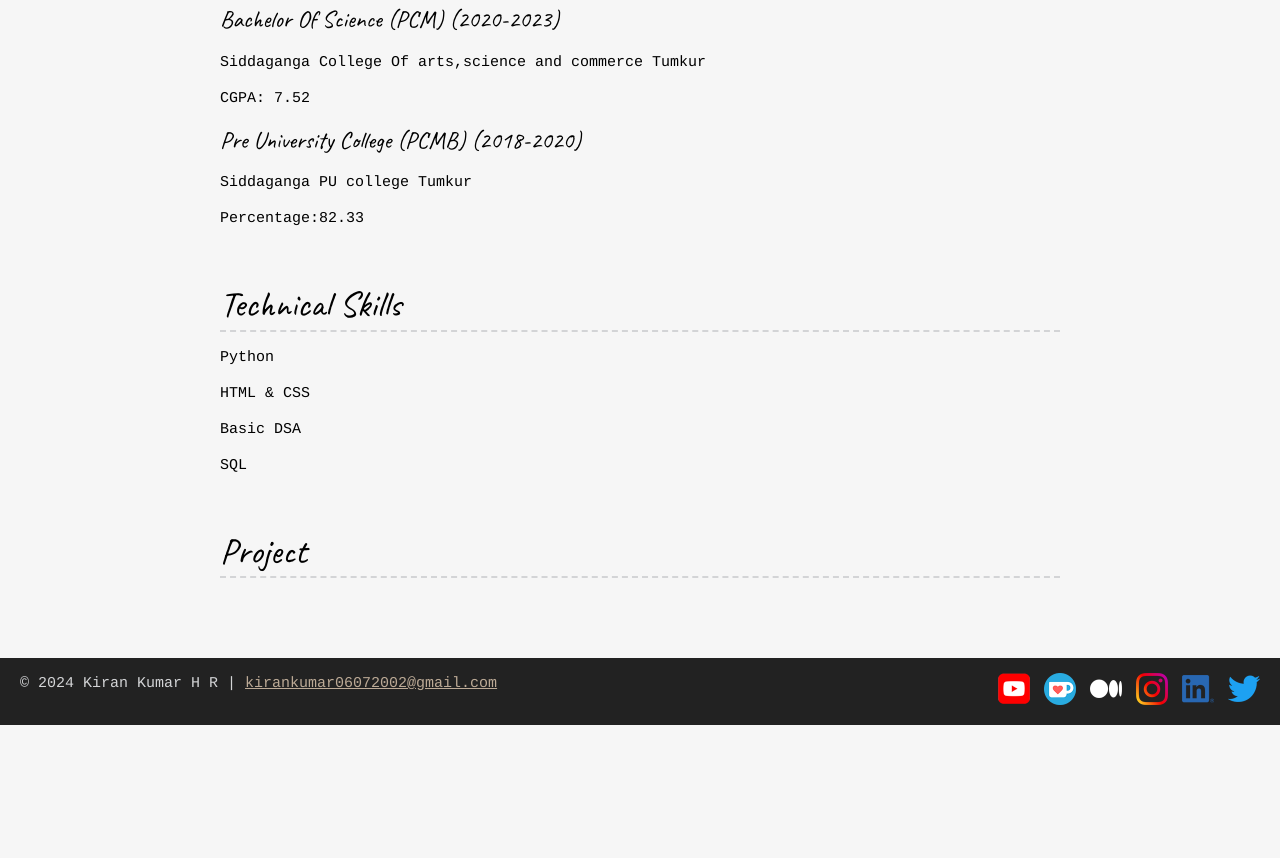
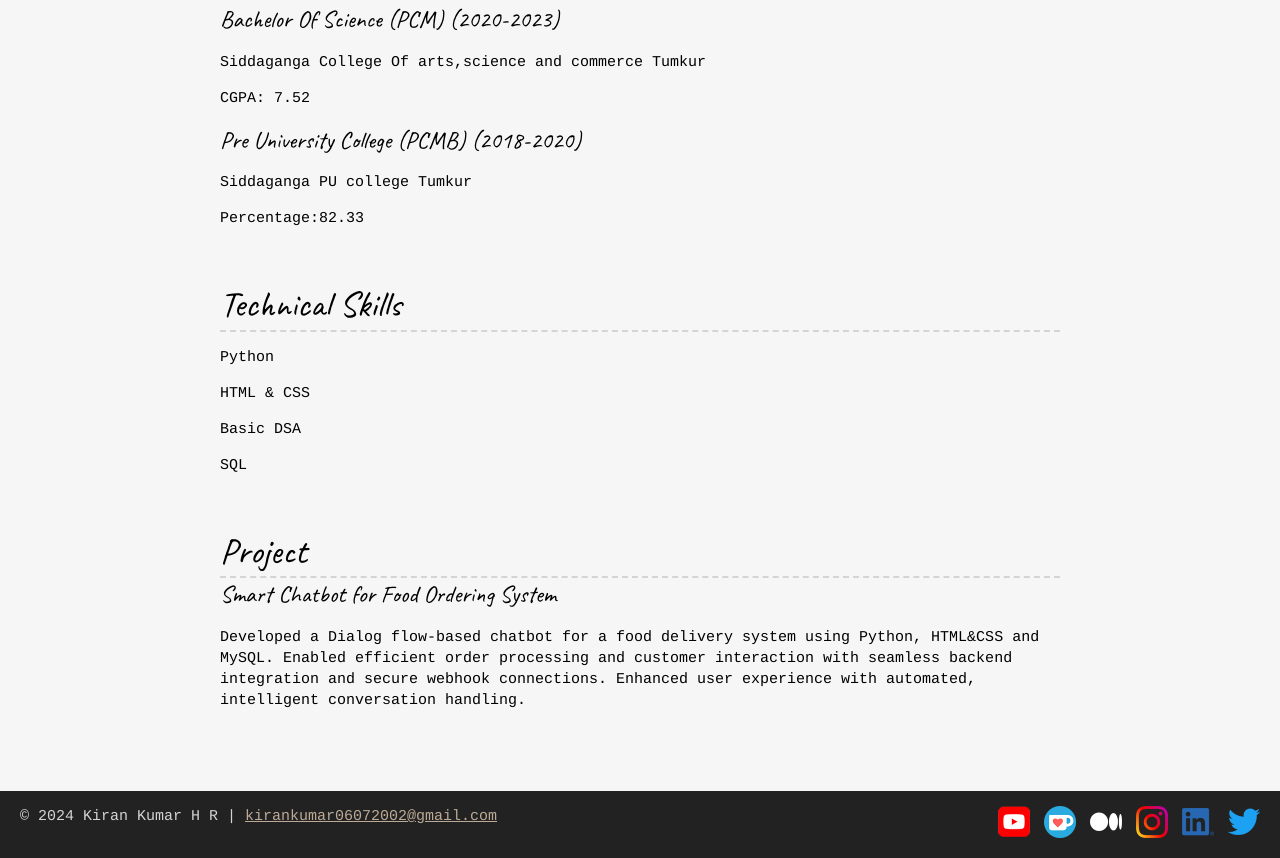
Before and after one commit to kirankumarhr672002/portfolio, a plain HTML site: page resume.html in a window 1280 px wide. Shown: the part 925-1783 px from the top of the page. Before the commit the page ends 1650 px from the top, so only its background shows below. Drawn offline with nearby package versions, Linux system fonts and the light colour scheme.

Commit message:
Update resume.html

```diff
--- a/resume.html
+++ b/resume.html
@@ -70,6 +70,10 @@
 
     <section class="resume-section">
       <h2>Project</h2>
+      <section>
+        <h3>Smart Chatbot for Food Ordering System</h3>
+        <p>Developed a Dialog flow-based chatbot for a food delivery system using Python, HTML&CSS and MySQL. Enabled efficient order processing and customer interaction with seamless backend integration and secure webhook connections. Enhanced user experience with automated, intelligent conversation handling.</p>
+      </section>
     </section>
     </main>
     <!-- //  FOOTER INFO, SOCIAL MEDIA  // -->
```
